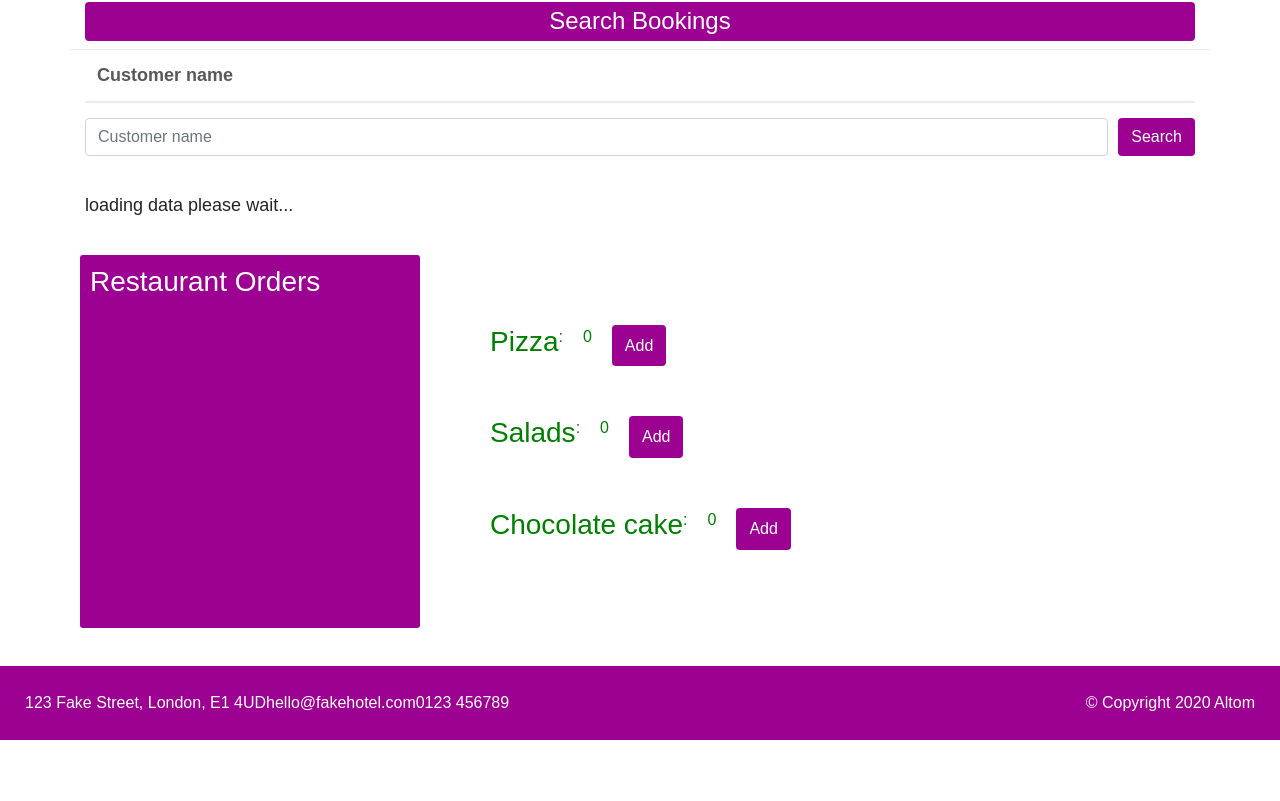
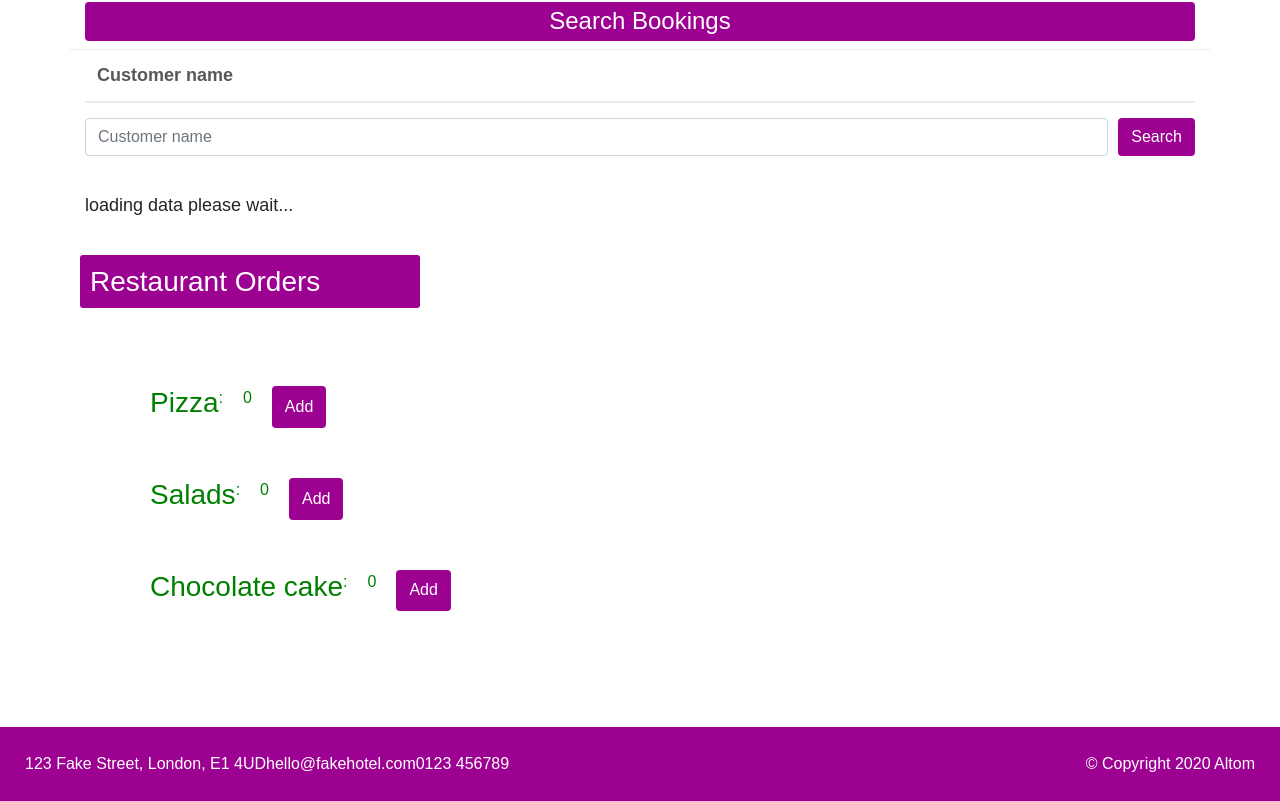
Before and after one commit to AltomHussain/The-second-React-hotel, a React (Create React App) app: page / in a window 1280 px wide. Shown: the part 698-1499 px from the top of the page. Before the commit the page ends 1438 px from the top, so only its background shows below. Built offline with nearby package versions, Linux system fonts and the light colour scheme; no server answers.

Commit message:
added styling to all the app

```diff
--- a/src/App.css
+++ b/src/App.css
@@ -135,7 +135,8 @@ tr {
   /* border: solid 2px #9d0191; */
   margin: 10px 60px;
   color: green;
-  display: flex;
+  /* display: flex; */
+  flex-wrap: wrap;
   padding: 20px;
 }
 .resturant > h3 {
```
